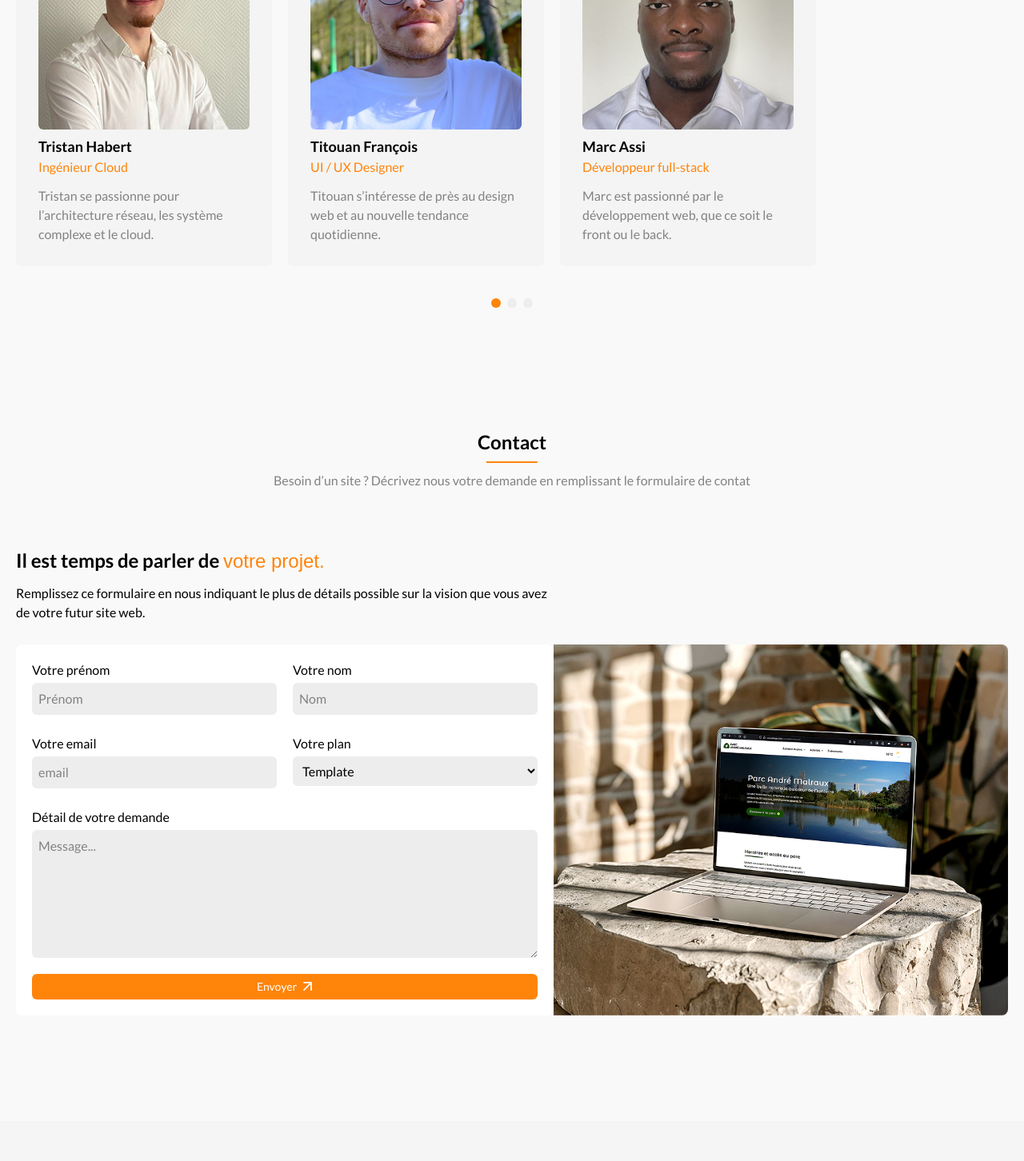
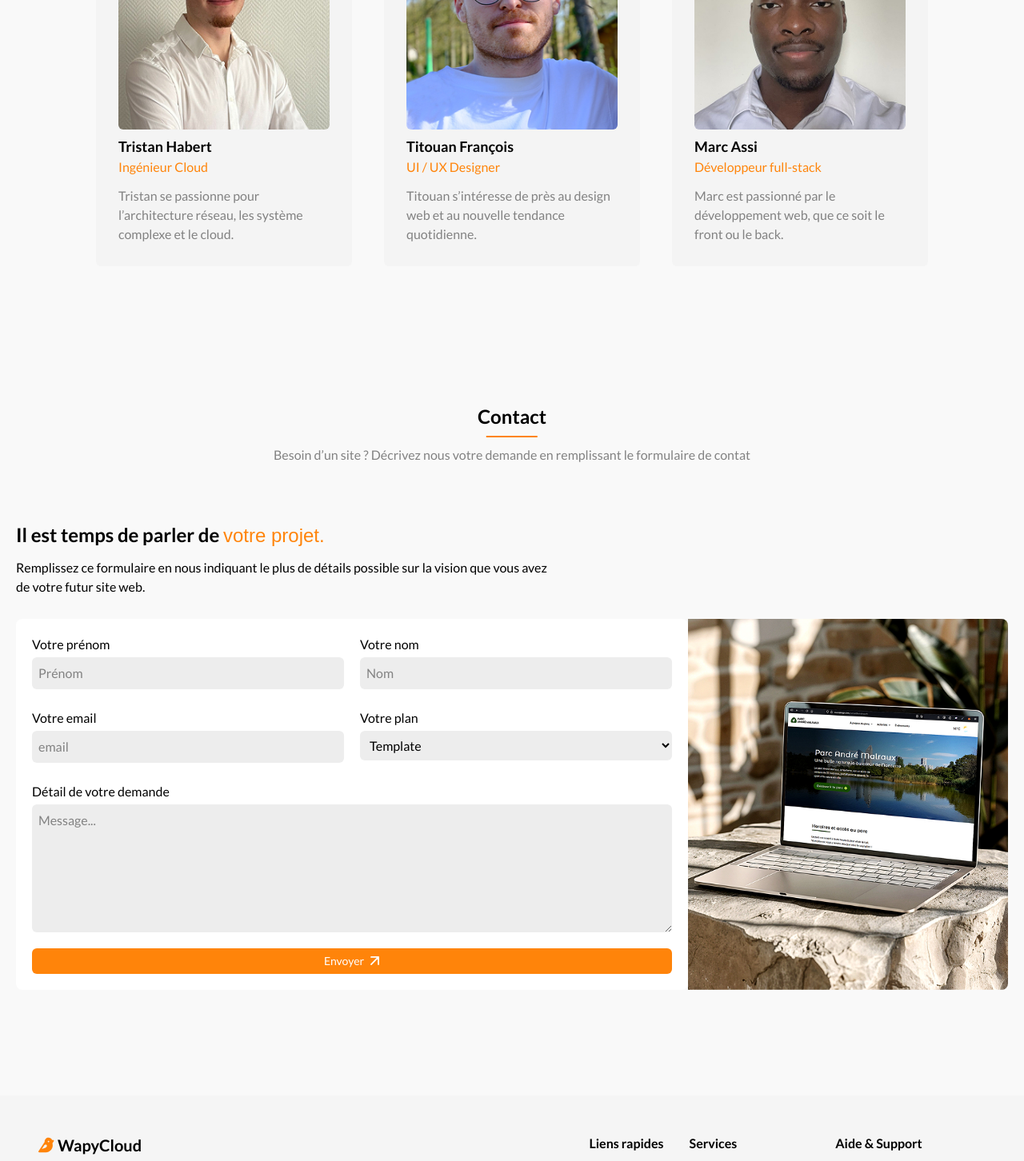
Before and after one commit to arizona-08/wapycloud, a Next.js app: page / in a window 1280 px wide. Shown: the part 4338-5790 px from the top of the page at 80% size. Built offline with nearby package versions, Linux system fonts and the light colour scheme; a web font is replaced by a local one.

Commit message:
fixed contact section, have to fix the carousel when two cards are showing

```diff
--- a/app/components/ContactForm.tsx
+++ b/app/components/ContactForm.tsx
@@ -27,7 +27,7 @@ function ContactForm() {
 
 
   return (
-    <form method="post" className="md:bg-white md:p-5 md:min-w-2xl md:max-w-3xl md:rounded-lg" onSubmit={handleSubmit}>
+    <form method="post" className="md:bg-white md:p-5 flex-2 md:rounded-lg" onSubmit={handleSubmit}>
       <div className="space-y-3">
         {/* Top form */}
         <div className="space-y-3 md:flex md:space-x-5">
--- a/app/components/TeamMembersCarousel/TeamMembersCarousel.tsx
+++ b/app/components/TeamMembersCarousel/TeamMembersCarousel.tsx
@@ -60,13 +60,13 @@ function TeamMembersCarousel({ teamMembers }: TeamMembersCarouselProps) {
   return (
     <div className="mt-8">
 
-      <div ref={scrollRef} className="flex items-center justify-start gap-5 overflow-x-auto pb-5 snap-x snap-mandatory scrollbar-hide">
+      <div ref={scrollRef} className="flex items-center justify-start gap-5 overflow-x-auto pb-5 snap-x snap-mandatory scrollbar-hide lg:justify-center xl:gap-10">
         {teamMembers.map((member, index) => (
           <TeamMemberCard key={index} member={member} />
         ))}
       </div>
 
-      <div className="w-full flex justify-center mt-5">
+      <div className="w-full flex justify-center mt-5 lg:hidden">
         <div className="indicators flex items-center gap-2">
           {teamMembers.map((_, index) => (
             <button
--- a/app/sections/ContactSection.tsx
+++ b/app/sections/ContactSection.tsx
@@ -21,7 +21,7 @@ function ContactSection() {
 
         <div className="mt-7 md:flex md:justify-center md:items-stretch">
           <ContactForm />
-          <div className="hidden md:block relative rounded-tr-lg rounded-br-lg overflow-hidden">
+          <div className="hidden md:block relative flex-1 rounded-tr-lg rounded-br-lg overflow-hidden">
             <Image
               src="/pngs/contact-form-pic.jpg"
               alt="image de projet"
```
